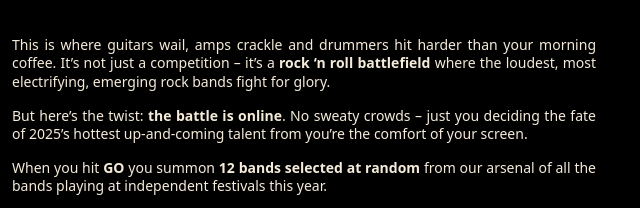
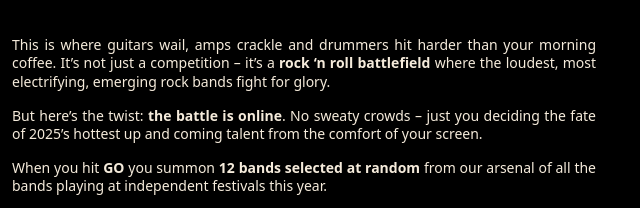
Before and after one commit to AxdeKlerk/BotB-25, a plain HTML site: page index.html in a window 1280 px wide. Shown: the part 1543-1751 px from the top of the page, 640-1280 px from the left. Drawn offline with nearby package versions, Linux system fonts and the light colour scheme.

Commit message:
chore: spelling anf grammar fix

```diff
--- a/index.html
+++ b/index.html
@@ -64,7 +64,7 @@
               <div class="col-12 col-md-6">
                   <div class="about-text">
                       <p>This is where guitars wail, amps crackle and drummers hit harder than your morning coffee. It’s not just a competition – it’s a <strong>rock ‘n roll battlefield</strong> where the loudest, most electrifying, emerging rock bands fight for glory.</p>
-                      <p>But here’s the twist: <strong>the battle is online</strong>. No sweaty crowds – just you deciding the fate of 2025’s hottest up-and-coming talent from you’re the comfort of your screen.</p>
+                      <p>But here’s the twist: <strong>the battle is online</strong>. No sweaty crowds – just you deciding the fate of 2025’s hottest up and coming talent from the comfort of your screen.</p>
                       <p>When you hit <strong>GO</strong> you summon <strong>12 bands selected at random</strong> from our arsenal of all the bands playing at independent festivals this year.</p>
                       <p>They will clash in <strong>3 high-stakes heats</strong>, packed with riffs and hooks to shake your speakers and get your neighbours to file for a noise complaint!</p>
                       <p><strong>Vote for 1 band per heat</strong>, then choose which finalist deserves the ultimate bragging rights.</p>
```
